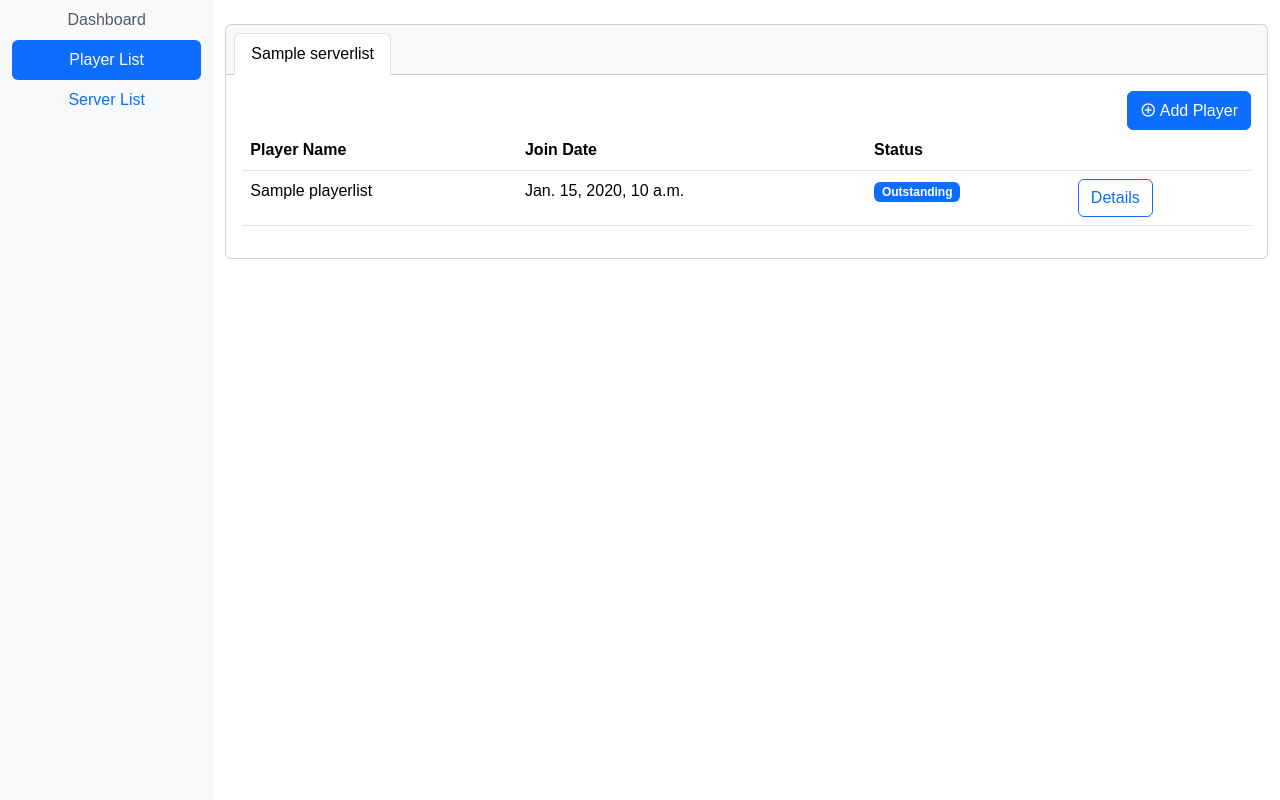
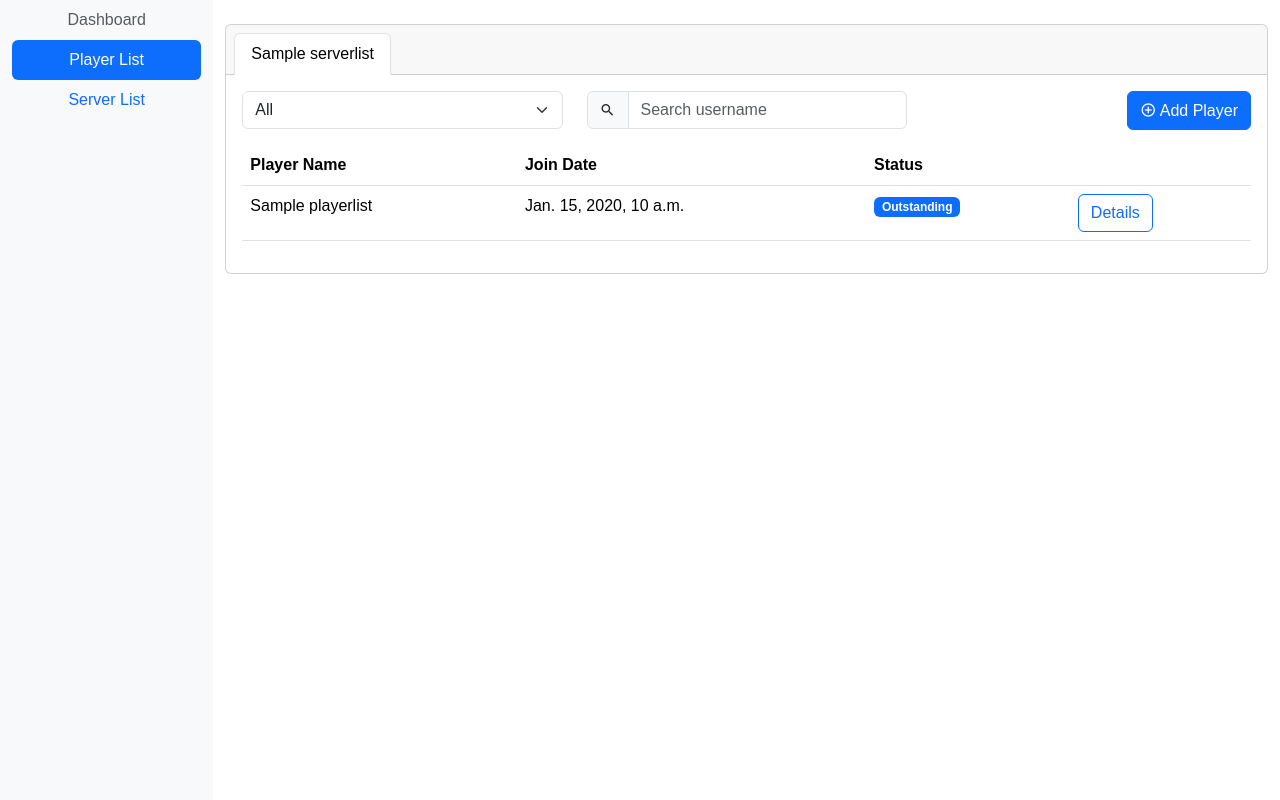
Before and after one commit to Pr1mary/RedstoneStart, a Django app: page /playermanager/ in a window 1280 px wide. Shown: the part 72-872 px from the top of the page. Run offline with Django 5.2, Linux system fonts and the light colour scheme; a user stored in the database is signed in; tables that the repository leaves empty hold one stand-in row (values such as "Sample post"); some libraries are stand-ins or nearby versions.

Commit message:
WIP filter dropdown player list

```diff
--- a/webapp/modules/player_list/templates/index.html
+++ b/webapp/modules/player_list/templates/index.html
@@ -10,7 +10,7 @@
                 <ul class="nav nav-tabs card-header-tabs">
                     {% for server in server_list %}
                         <li class="nav-item">
-                            <a href="/playermanager/?server_id={{server.id}}" class="nav-link {% if server.active %} active {% endif %}">
+                            <a href="{% url 'player_list' %}?server_id={{server.id}}" class="nav-link {% if server.active %} active {% endif %}">
                                 {{ server.name }}
                             </a>
                         </li>
@@ -18,10 +18,32 @@
                 </ul>
             </div>
             <div class="card-body">
-                <div class="d-flex justify-content-end">
-                    <button class="btn btn-primary" data-bs-toggle="modal" data-bs-target="#addplayermodal">
-                        <span class="mdi mdi-plus-circle-outline"> Add Player
-                    </button>
+                <div class="row">
+                    <div class="col">
+                        <select class="form-select" aria-label="Status select" id="status-select">
+                            <option value="ALL">All</option>
+                            <option value="OUTSTANDING">Outstanding</option>
+                            <option value="BANNED">Banned</option>
+                            <option value="FAILED">Failed</option>
+                        </select>
+                    </div>
+                    <div class="col">
+                        <div class="input-group mb-3">
+                            <span class="input-group-text mdi mdi-magnify" id="basic-addon1"></span>
+                            <input id="search-username-input" type="text"
+                            class="form-control" placeholder="Search username"
+                            aria-label="Search username" aria-describedby="basic-addon1"
+                            data-bs-curr-server-id="{{ curr_server_id }}"
+                            value="{{ curr_username_target }}">
+                        </div>
+                    </div>
+                    <div class="col">
+                        <div class="d-flex justify-content-end">
+                            <button class="btn btn-primary" data-bs-toggle="modal" data-bs-target="#addplayermodal">
+                                <span class="mdi mdi-plus-circle-outline"> Add Player
+                            </button>
+                        </div>
+                    </div>
                 </div>
                 <table class="table table-hover">
                     <thead>
@@ -143,10 +165,28 @@
 
 <script>
     $("document").ready(() => {
-        const detail_modal = $("#detailplayermodal")
+        const detail_modal = $("#detailplayermodal");
         detail_modal.on("show.bs.modal", detailPlayer);
 
+        const search_username = $("#search-username-input");
+        search_username.keypress(searchUsername);
+
     });
+
+
+    function searchUsername(event) {
+        const curr_server_id = $(event.relatedTarget).attr("data-bs-curr-server-id");
+        const target_name = $(this).val()
+        let target_url = "{% url 'player_list' %}?"
+
+
+        if (event.keyCode == 13){
+            if (curr_server_id) target_url += "server_id="+curr_server_id+"&"
+            if (target_name) target_url += "username="+target_name+"&"
+            console.log(curr_server_id + " -- " + target_name)
+            location.href = target_url
+        }
+    }
 
     async function detailPlayer(event) {
         const player_url = event.relatedTarget.getAttribute('data-bs-player-url');
--- a/webapp/modules/player_list/views.py
+++ b/webapp/modules/player_list/views.py
@@ -21,22 +21,36 @@ class PlayerManagerView(LoginRequiredMixin, View):
     def get(self, request: HttpRequest, *args, **kwargs):
 
         server_id = request.GET.get("server_id", None)
+        username_target = request.GET.get("username", None)
+        user_status = request.GET.get("user_status", None)
         try:
             server_id = int(server_id)
         except:
             server_id = None
 
+        curr_server_id = None
         server_list_parsed = []
         server_list = ServerList.objects.all().order_by("created_at")
         if not server_id and server_list:
             server_id = server_list.first().pk
+            curr_server_id = server_id
         for server in server_list:
             server_list_parsed.append({
                 "id": server.pk,
                 "name": server.server_name,
                 "active": server.pk == server_id
             })
+            if server.pk == server_id:
+                curr_server_id = server_id
         player_map_list = PlayerServerMap.objects.filter(server_joined__pk=server_id).order_by("-created_at")
+
+        if username_target:
+            player_map_list = player_map_list.filter(player_invited__player_name__icontains=username_target)
+
+        if user_status and user_status == "BANNED":
+            player_map_list = player_map_list.filter(banned_status=True)
+        elif user_status and user_status == "FAILED":
+            player_map_list = player_map_list.filter(is_synced=True)
 
         player_server_detail_list = []
         for player in player_map_list:
@@ -55,6 +69,9 @@ class PlayerManagerView(LoginRequiredMixin, View):
             player_server_detail_list.append(player_detail)
 
         self.ctx["server_list"] = server_list_parsed
+        self.ctx["curr_server_id"] = curr_server_id
+        self.ctx["curr_username_target"] = username_target if username_target else ""
+        self.ctx["curr_user_status"] = user_status
         self.ctx["player_server_list"] = player_server_detail_list
 
         return render(request, self.template, self.ctx)
```
